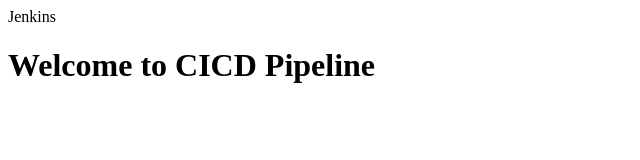
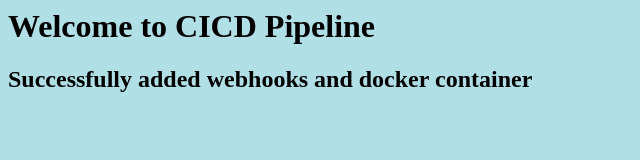
Before and after one commit to subhakar-tjs/jenkins, a plain HTML site: page index.html in a window 1280 px wide. Shown: the whole page, without its empty margins (0-640 px from the left). Drawn offline with Linux system fonts and the light colour scheme.

Commit message:
added color

```diff
--- a/index.html
+++ b/index.html
@@ -1,7 +1,7 @@
 <html>
 <title>Jenkins Practical</title>
-<head>Jenkins</head>
-<body>
+<body style="background-color:powderblue;">
 <h1>Welcome to CICD Pipeline</h1>
+<h2>Successfully added webhooks and docker container</h2>
 </body>
 </html>
```
